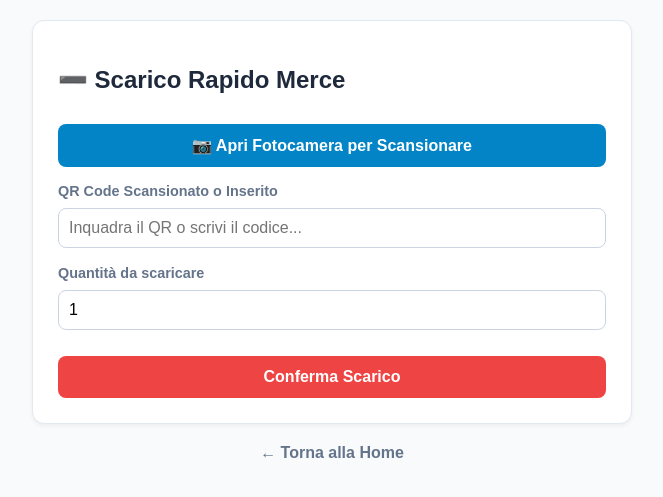
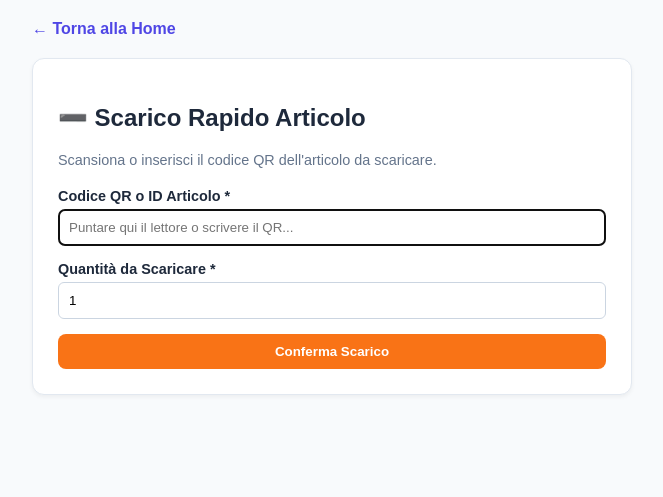
Before and after one commit to saffiodeep95/magazzinooi-qr, a Flask app: page /scarico in a window 1280 px wide. Shown: the top 497 px of the page, without its empty margins (308-971 px from the left). Run offline with Flask 3, Linux system fonts and the light colour scheme; the visitor is signed in with stand-in values (Sample User, id 1); some libraries are stand-ins or nearby versions.

Commit message:
Update scarico.html

```diff
--- a/templates/scarico.html
+++ b/templates/scarico.html
@@ -3,71 +3,47 @@
 <head>
     <meta charset="UTF-8">
     <meta name="viewport" content="width=device-width, initial-scale=1.0">
-    <title>Scarico Merce</title>
-    <script src="https://unpkg.com/html5-qrcode" type="text/javascript"></script>
+    <title>Scarico Magazzino</title>
     <style>
         body { font-family: sans-serif; max-width: 600px; margin: 0 auto; padding: 20px; background: #f8fafc; color: #1e293b; }
-        .card { background: white; padding: 25px; border-radius: 12px; border: 1px solid #e2e8f0; box-shadow: 0 2px 4px rgba(0,0,0,0.05); margin-bottom: 20px; }
-        .btn { background: #ef4444; color: white; padding: 12px 16px; border: none; border-radius: 8px; font-weight: bold; cursor: pointer; width: 100%; font-size: 1rem; margin-top: 10px; }
-        .btn-cam { background: #0284c7; margin-bottom: 15px; }
+        .card { background: white; padding: 25px; border-radius: 12px; border: 1px solid #e2e8f0; box-shadow: 0 2px 4px rgba(0,0,0,0.05); }
+        .btn { background: #f97316; color: white; padding: 10px 16px; border: none; border-radius: 8px; font-weight: bold; cursor: pointer; text-decoration: none; display: inline-block; width: 100%; text-align: center; box-sizing: border-box; }
         .btn:hover { opacity: 0.9; }
-        input { width: 100%; padding: 10px; margin: 8px 0 16px 0; border: 1px solid #cbd5e1; border-radius: 8px; box-sizing: border-box; font-size: 1rem; }
-        label { font-size: 0.9rem; font-weight: bold; color: #64748b; }
-        #reader { width: 100%; border-radius: 8px; overflow: hidden; margin-bottom: 15px; display: none; }
+        .form-group { margin-bottom: 15px; }
+        label { display: block; margin-bottom: 5px; font-weight: bold; font-size: 0.9rem; }
+        input { width: 100%; padding: 10px; border: 1px solid #cbd5e1; border-radius: 6px; box-sizing: border-box; }
     </style>
 </head>
 <body>
 
+    <div style="margin-bottom: 20px;">
+        <a href="{{ url_for('index') }}" style="color: #4f46e5; text-decoration: none; font-weight: bold;">← Torna alla Home</a>
+    </div>
+
     <div class="card">
-        <h2>➖ Scarico Rapido Merce</h2>
+        <h2>➖ Scarico Rapido Articolo</h2>
+        <p style="color: #64748b; font-size: 0.9rem; margin-bottom: 20px;">Scansiona o inserisci il codice QR dell'articolo da scaricare.</p>
 
-        <button type="button" class="btn btn-cam" onclick="avviaFotocamera()">📷 Apri Fotocamera per Scansionare</button>
-
-        <div id="reader"></div>
+        {% with messages = get_flashed_messages() %}
+          {% if messages %}
+            {% for message in messages %}
+              <div style="background: #fef2f2; color: #991b1b; padding: 10px; border-radius: 8px; margin-bottom: 15px; border: 1px solid #fecaca;">{{ message }}</div>
+            {% endfor %}
+          {% endif %}
+        {% endwith %}
 
         <form action="{{ url_for('scarico') }}" method="POST">
-            <label>QR Code Scansionato o Inserito</label>
-            <input type="text" id="qr_code" name="qr_code" required placeholder="Inquadra il QR o scrivi il codice...">
-
-            <label>Quantità da scaricare</label>
-            <input type="number" name="quantita" value="1" min="1" required>
-
+            <div class="form-group">
+                <label>Codice QR o ID Articolo *</label>
+                <input type="text" name="qr_code" placeholder="Puntare qui il lettore o scrivere il QR..." required autofocus>
+            </div>
+            <div class="form-group">
+                <label>Quantità da Scaricare *</label>
+                <input type="number" name="quantita" value="1" min="1" required>
+            </div>
             <button type="submit" class="btn">Conferma Scarico</button>
         </form>
     </div>
 
-    <div style="text-align: center;">
-        <a href="{{ url_for('index') }}" style="text-decoration: none; color: #64748b; font-weight: bold;">← Torna alla Home</a>
-    </div>
-
-    <script>
-        let html5QrCode = null;
-
-        function avviaFotocamera() {
-            const readerDiv = document.getElementById('reader');
-            readerDiv.style.display = "block";
-
-            if (!html5QrCode) {
-                html5QrCode = new Html5Qrcode("reader");
-            }
-
-            html5QrCode.start(
-                { facingMode: "environment" },
-                {
-                    fps: 10,
-                    qrbox: { width: 250, height: 250 }
-                },
-                (decodedText, decodedResult) => {
-                    document.getElementById('qr_code').value = decodedText;
-                    html5QrCode.stop().then(() => {
-                        readerDiv.style.display = "none";
-                    }).catch(err => console.log(err));
-                },
-                (errorMessage) => {}
-            ).catch((err) => {
-                alert("Errore di accesso alla fotocamera: controlla i permessi del browser.");
-            });
-        }
-    </script>
 </body>
 </html>
```
